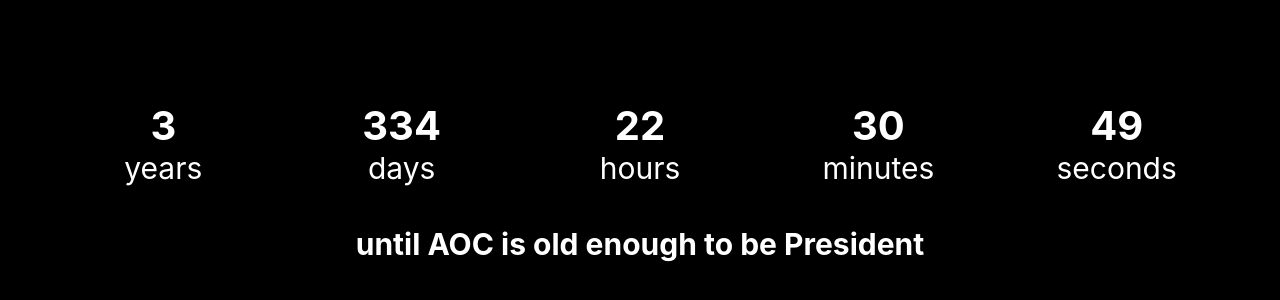
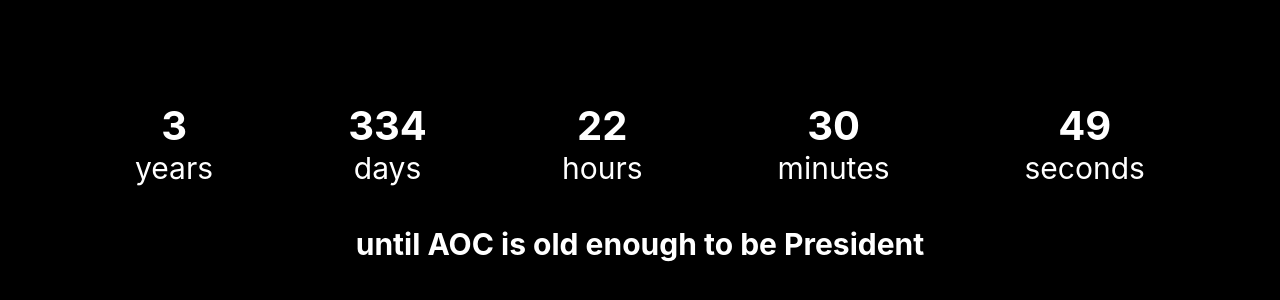
Before and after one commit to cartertoni/aoccountdown, a React (Create React App) app: page / in a window 1280 px wide. Shown: the part 214-514 px from the top of the page. Built offline with nearby package versions, Linux system fonts and the light colour scheme.

Commit message:
css update

```diff
--- a/src/App.css
+++ b/src/App.css
@@ -53,7 +53,7 @@
 }
 
 .clock-element {
-  min-width: 150px;
+  min-width: fit-content;
   text-align: center;
 }
 
```
